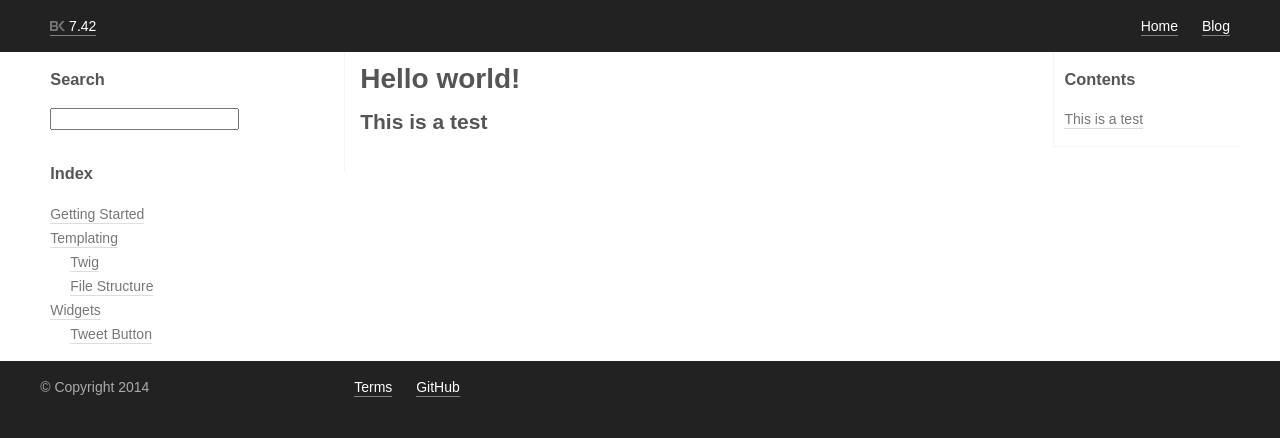
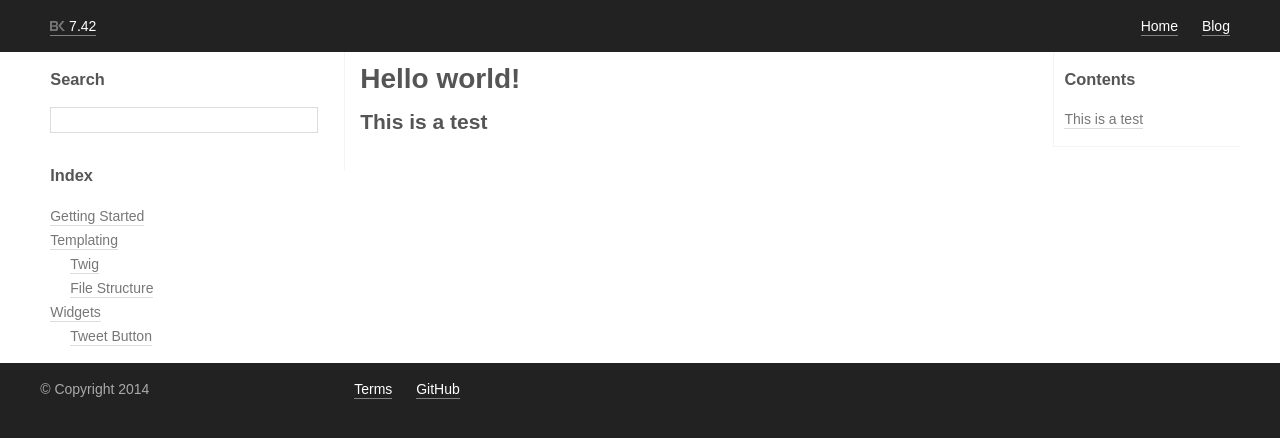
Before and after one commit to rusic/documentation, a Jekyll site: the page built from index.md, in a window 1280 px wide. Shown: the top 438 px of the page. Built offline with Jekyll 4.4.1, drawn with Linux system fonts in a browser that asks for light colours; comment, search, counter and statistics services are not loaded.

Commit message:
Adds layout nil to screen.scss file, consistency between non-template files. Styles for search field

```diff
--- a/_sass/_main.scss
+++ b/_sass/_main.scss
@@ -40,7 +40,7 @@ body {
 	background: $light-background;
 	float: left;
 	width: 100%;
-	.container .row {
+	.row {
 		display: flex;
 	}
 }
@@ -115,13 +115,10 @@ body {
 }
 
 // Search
-form.search-form input.st-search-input {
-	border: none;
-	border-radius: 0;
+.search-input {
+	border: 1px solid lighten($dark-links, 40%);
 	width: 100%;
-	height: 28px;
-	background-position: center right 7px;
-	padding: 4px 27px 4px 9px;
+	padding: 4px 9px;
 }
 
 // Footer
@@ -151,7 +148,7 @@ a {
 // Mobile
 @media (min-width: 320px) and (max-width: 767px) {
 
-	.main--body .container {
+	.main--body .row {
 		display: inherit;
 	}
 
--- a/css/screen.scss
+++ b/css/screen.scss
@@ -1,5 +1,5 @@
 ---
-# Main Style file
+layout: nil
 ---
 
 // Import all
```
